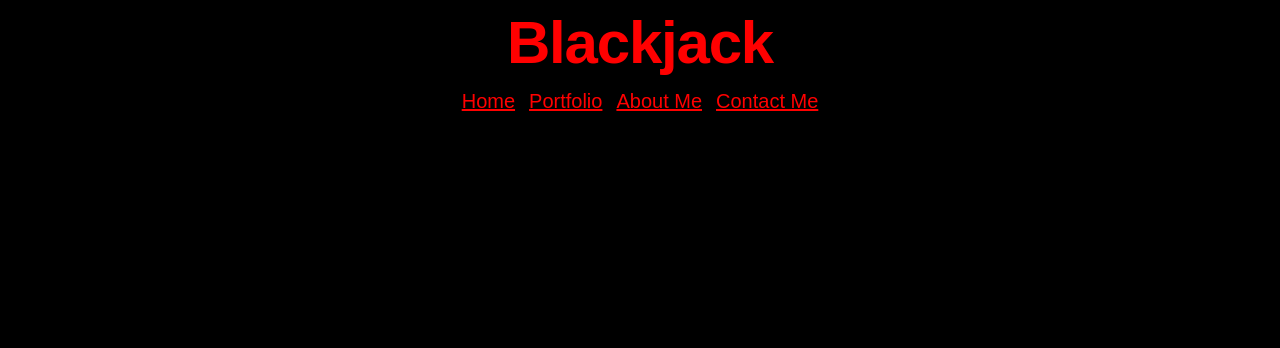
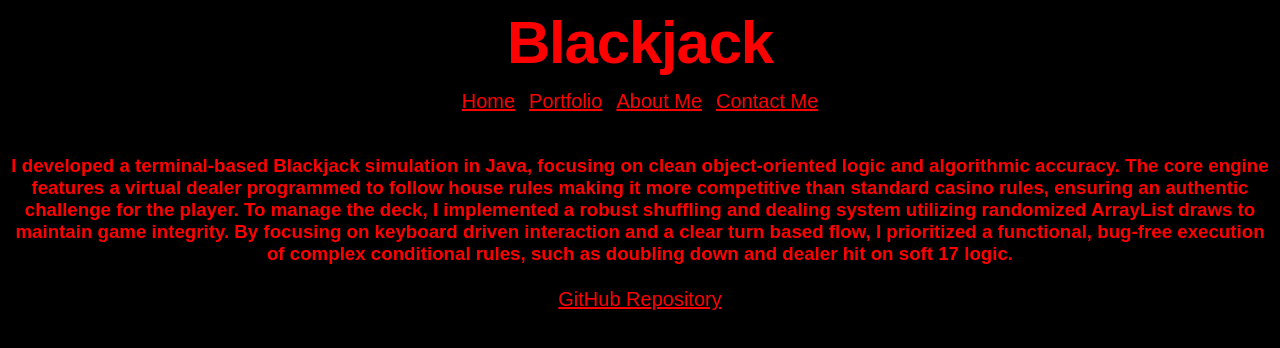
Before and after one commit to JackCanalori/Jack-Canalori-Portfolio-Website, a plain HTML site: page blackjack.html in a window 1280 px wide. Drawn offline with Linux system fonts and the light colour scheme.

Commit message:
Blackjack portfolio page

```diff
--- a/blackjack.html
+++ b/blackjack.html
@@ -21,7 +21,17 @@
   <a href = about_me.html class="header_link">About Me</a>
   <a href = contact.html class="header_link">Contact Me</a>
 </header>
+<br>
+<h3 class="page-text">I developed a terminal-based Blackjack simulation in Java, focusing on clean object-oriented logic
+  and algorithmic accuracy. The core engine features a virtual dealer programmed to follow house rules making it more competitive than standard casino rules,
+  ensuring an authentic challenge for the player. To manage the deck, I implemented a robust shuffling and dealing system
+  utilizing randomized ArrayList draws to maintain game integrity. By focusing on keyboard driven interaction and a clear
+  turn based flow, I prioritized a functional, bug-free execution of complex conditional rules, such as doubling down and
+  dealer hit on soft 17 logic.</h3>
 
+<div class="port-subpage-links-container">
+  <a href="https://github.com/JackCanalori/Blackjack" target="_blank" class="header_link">GitHub Repository</a>
+</div>
 
 </body>
 </html>
```
Also changed, not shown: portfolio_page.html (+1 -1 lines).
